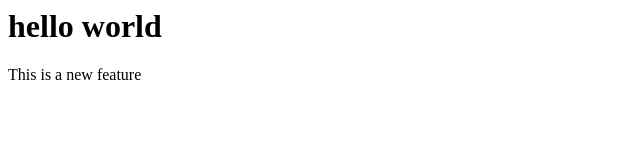
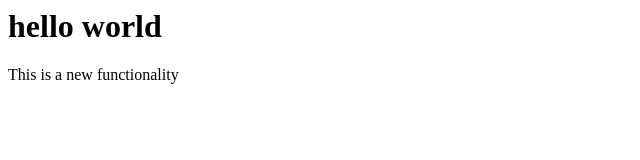
Before and after one commit to Satya-242/gitclass, a plain HTML site: page index.html in a window 1280 px wide. Shown: the full height of the page, 0-640 px from the left. Drawn offline with Linux system fonts and the light colour scheme.

```diff
--- a/index.html
+++ b/index.html
@@ -1,4 +1,4 @@
 <h1>hello world</h1>
-<p> This is a new feature
+<p> This is a new functionality
 
 </p>
```
